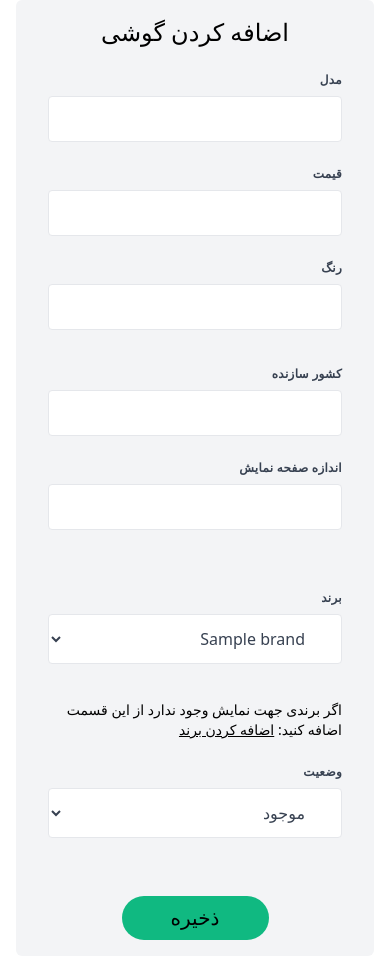
After one commit to hosein-1/Mobile-phone-warehousing, a Django app: template mobile/templates/mobile/create_mobile.html in a window 390 px wide. The commit adds this page. Run offline with Django 5.2, Linux system fonts and the light colour scheme; the template is opened without the code that fills it: values that come from a table or form of the project are taken from there, others are empty; tables that the repository leaves empty hold one stand-in row (values such as "Sample post").

Commit message:
Addmobile create view with templates

```diff
--- a/config/settings.py
+++ b/config/settings.py
@@ -56,7 +56,7 @@ ROOT_URLCONF = 'config.urls'
 TEMPLATES = [
     {
         'BACKEND': 'django.template.backends.django.DjangoTemplates',
-        'DIRS': [],
+        'DIRS': [str(BASE_DIR.joinpath('templates'))],
         'APP_DIRS': True,
         'OPTIONS': {
             'context_processors': [
--- a/config/urls.py
+++ b/config/urls.py
@@ -19,5 +19,5 @@ from django.urls import path, include
 
 urlpatterns = [
     path('admin/', admin.site.urls),
-    path('mobiles/', include('mobile.urls')),
+    path('mobile/', include('mobile.urls')),
 ]
--- /dev/null
+++ b/mobile/forms.py
@@ -0,0 +1,8 @@
+from django import forms
+
+from .models import Mobile
+
+class MobileForm(forms.ModelForm):
+    class Meta:
+        model = Mobile
+        fields = ['brand', 'model', 'price', 'color', 'screen_size', 'status', 'country_of_origin']
--- /dev/null
+++ b/mobile/templates/mobile/create_mobile.html
@@ -0,0 +1,89 @@
+{% extends 'base.html' %}
+
+{% block title %} Phone Create {% endblock %}
+
+{% block body %}
+
+<div class="flex items-center justify-center min-h-screen container">
+
+    <div class="bg-gray-100 p-4 rounded-md">
+        <div class="text-center mb-6">
+            <span class="text-2xl">اضافه کردن گوشی</span>
+        </div>
+
+        <div class="container">
+            <form method="post" class="w-full max-w-lg">
+                {% csrf_token %}
+                <div class="flex flex-wrap -mx-3 mb-6">
+                    <div class="w-full md:w-1/2 px-3 mb-6">
+                        <label class="block uppercase tracking-wide text-gray-700 text-xs font-bold mb-2" for="grid-last-name">
+                        مدل
+                        </label>
+                        <input name="model" class="appearance-none block w-full text-gray-700 border border-gray-200 rounded py-3 px-4 leading-tight focus:outline-none focus:bg-white focus:border-gray-500" id="grid-last-name" type="text">
+                    </div>
+                <div class="w-full md:w-1/2 px-3 mb-6">
+                    <label class="block uppercase tracking-wide text-gray-700 text-xs font-bold mb-2" for="grid-last-name">
+                    قیمت
+                    </label>
+                    <input name="price" class="appearance-none block w-full text-gray-700 border border-gray-200 rounded py-3 px-4 leading-tight focus:outline-none focus:bg-white focus:border-gray-500" id="grid-last-name" type="text">
+                </div>
+                <div class="w-full md:w-1/2 px-3 mb-6">
+                    <label class="block uppercase tracking-wide text-gray-700 text-xs font-bold mb-2" for="grid-first-name">
+                    رنگ
+                    </label>
+                    <input name="color" class="appearance-none block w-full text-gray-700 border rounded py-3 px-4 mb-3 leading-tight focus:outline-none focus:bg-white" id="grid-first-name" type="text">
+                </div>
+                <div class="w-full md:w-1/2 px-3 mb-6">
+                    <label class="block uppercase tracking-wide text-gray-700 text-xs font-bold mb-2" for="grid-last-name">
+                    کشور سازنده
+                    </label>
+                    <input name="country_of_origin" class="appearance-none block w-full text-gray-700 border border-gray-200 rounded py-3 px-4 leading-tight focus:outline-none focus:bg-white focus:border-gray-500" id="grid-last-name" type="text">
+                </div>
+                <div class="w-full md:w-1/2 px-3 mb-6 md:mb-0">
+                    <label class="block uppercase tracking-wide text-gray-700 text-xs font-bold mb-2" for="grid-first-name">
+                    اندازه صفحه نمایش
+                    </label>
+                    <input name="screen_size" class="appearance-none block w-full text-gray-700 border rounded py-3 px-4 mb-3 leading-tight focus:outline-none focus:bg-white" id="grid-first-name" type="text">
+                </div>
+                </div>
+
+                <div class="flex flex-wrap -mx-3 mb-2">
+
+                <div class="w-full md:w-1/3 px-3 mb-6 md:mb-0">
+                    <label class="block uppercase tracking-wide text-gray-700 text-xs font-bold mb-2" for="grid-state">
+                    برند
+                    </label>
+                    <div class="relative">
+                    <select class="block w-full bg-white border border-gray-200 text-gray-700 py-3 px-4 pr-8 rounded leading-tight focus:outline-none focus:bg-white focus:border-gray-500" name="brand" id="grid-state">
+                        {% for brand in brands %}
+                            <option value="{{ brand.id }}">{{ brand }}</option>
+                        {% endfor %}
+                    </select>
+
+                    </div>
+                </div>
+                <p class="block text-sm px-3 mt-3">اگر برندی جهت نمایش وجود ندارد از این قسمت اضافه کنید: <a href="" class="underline">اضافه کردن برند</a> </p>
+                <div class="w-full md:w-1/3 px-3 mt-6 mb-6 md:mb-0">
+                    <label class="block uppercase tracking-wide text-gray-700 text-xs font-bold mb-2" for="grid-state">
+                    وضعیت
+                    </label>
+                    <div class="relative">
+                    <select class="block w-full bg-white border border-gray-200 text-gray-700 py-3 px-4 pr-8 rounded leading-tight focus:outline-none focus:bg-white focus:border-gray-500" name="status" id="grid-state">
+                        <option value="available">موجود</option>
+                        <option value="unavailable">ناموجود</option>
+                    </select>
+
+                    </div>
+                </div>
+
+                </div>
+                <div class="flex justify-center mt-6">
+                    <button class="text-xl bg-emerald-500 p-2 w-1/2 text-center mt-2.5 md:mt-0 rounded-full">ذخیره</button>
+                </div>
+            </form>
+        </div>
+    </div>
+
+</div>
+
+  {% endblock %}
--- a/mobile/urls.py
+++ b/mobile/urls.py
@@ -0,0 +1,10 @@
+from django.urls import path
+
+from . import views
+
+app_name = 'mobile'
+
+urlpatterns = [
+    path('list/', views.MobileListView.as_view(), name='mobiles_list'),
+    path('create/', views.MobileCreateView.as_view(), name='mobile_create'),
+]
--- /dev/null
+++ b/static/scripts/app.js
@@ -0,0 +1,9 @@
+const messeageClose = document.querySelectorAll(".message-close");
+const toastMessage = document.querySelectorAll(".toast-message");
+
+messeageClose.forEach((btn,i) => {
+    btn.addEventListener("click", function(){
+        toastMessage[i].style.display = "none";
+
+    })
+})
--- a/static/src/app.css
+++ b/static/src/app.css
@@ -556,6 +556,10 @@ video {
 
 .container {
   width: 100%;
+  margin-right: auto;
+  margin-left: auto;
+  padding-right: 1rem;
+  padding-left: 1rem;
 }
 
 @media (min-width: 640px) {
@@ -628,8 +634,69 @@ video {
   position: sticky;
 }
 
+.right-2 {
+  right: 0.5rem;
+}
+
+.top-20 {
+  top: 5rem;
+}
+
+.z-20 {
+  z-index: 20;
+}
+
+.-mx-3 {
+  margin-left: -0.75rem;
+  margin-right: -0.75rem;
+}
+
+.mb-2 {
+  margin-bottom: 0.5rem;
+}
+
+.mb-3 {
+  margin-bottom: 0.75rem;
+}
+
+.mb-6 {
+  margin-bottom: 1.5rem;
+}
+
+.ml-5 {
+  margin-left: 1.25rem;
+}
+
+.ms-auto {
+  margin-inline-start: auto;
+}
+
+.mt-2\.5 {
+  margin-top: 0.625rem;
+}
+
+.mt-3 {
+  margin-top: 0.75rem;
+}
+
+.mt-6 {
+  margin-top: 1.5rem;
+}
+
 .block {
   display: block;
+}
+
+.inline {
+  display: inline;
+}
+
+.flex {
+  display: flex;
+}
+
+.inline-flex {
+  display: inline-flex;
 }
 
 .table {
@@ -648,6 +715,41 @@ video {
   display: none;
 }
 
+.size-4 {
+  width: 1rem;
+  height: 1rem;
+}
+
+.size-5 {
+  width: 1.25rem;
+  height: 1.25rem;
+}
+
+.min-h-screen {
+  min-height: 100vh;
+}
+
+.w-1\/2 {
+  width: 50%;
+}
+
+.w-fit {
+  width: -moz-fit-content;
+  width: fit-content;
+}
+
+.w-full {
+  width: 100%;
+}
+
+.max-w-lg {
+  max-width: 32rem;
+}
+
+.flex-shrink-0 {
+  flex-shrink: 0;
+}
+
 .border-collapse {
   border-collapse: collapse;
 }
@@ -656,12 +758,171 @@ video {
   transform: translate(var(--tw-translate-x), var(--tw-translate-y)) rotate(var(--tw-rotate)) skewX(var(--tw-skew-x)) skewY(var(--tw-skew-y)) scaleX(var(--tw-scale-x)) scaleY(var(--tw-scale-y));
 }
 
+.appearance-none {
+  -webkit-appearance: none;
+     -moz-appearance: none;
+          appearance: none;
+}
+
+.flex-wrap {
+  flex-wrap: wrap;
+}
+
 .content-start {
   align-content: flex-start;
 }
 
+.items-center {
+  align-items: center;
+}
+
+.justify-center {
+  justify-content: center;
+}
+
+.justify-between {
+  justify-content: space-between;
+}
+
+.space-y-3 > :not([hidden]) ~ :not([hidden]) {
+  --tw-space-y-reverse: 0;
+  margin-top: calc(0.75rem * calc(1 - var(--tw-space-y-reverse)));
+  margin-bottom: calc(0.75rem * var(--tw-space-y-reverse));
+}
+
+.rounded {
+  border-radius: 0.25rem;
+}
+
+.rounded-full {
+  border-radius: 9999px;
+}
+
+.rounded-lg {
+  border-radius: 0.5rem;
+}
+
+.rounded-md {
+  border-radius: 0.375rem;
+}
+
 .border {
   border-width: 1px;
+}
+
+.border-gray-200 {
+  --tw-border-opacity: 1;
+  border-color: rgb(229 231 235 / var(--tw-border-opacity));
+}
+
+.border-yellow-200 {
+  --tw-border-opacity: 1;
+  border-color: rgb(254 240 138 / var(--tw-border-opacity));
+}
+
+.bg-emerald-500 {
+  --tw-bg-opacity: 1;
+  background-color: rgb(16 185 129 / var(--tw-bg-opacity));
+}
+
+.bg-gray-100 {
+  --tw-bg-opacity: 1;
+  background-color: rgb(243 244 246 / var(--tw-bg-opacity));
+}
+
+.bg-white {
+  --tw-bg-opacity: 1;
+  background-color: rgb(255 255 255 / var(--tw-bg-opacity));
+}
+
+.bg-yellow-100 {
+  --tw-bg-opacity: 1;
+  background-color: rgb(254 249 195 / var(--tw-bg-opacity));
+}
+
+.p-2 {
+  padding: 0.5rem;
+}
+
+.p-4 {
+  padding: 1rem;
+}
+
+.px-3 {
+  padding-left: 0.75rem;
+  padding-right: 0.75rem;
+}
+
+.px-4 {
+  padding-left: 1rem;
+  padding-right: 1rem;
+}
+
+.py-3 {
+  padding-top: 0.75rem;
+  padding-bottom: 0.75rem;
+}
+
+.pr-8 {
+  padding-right: 2rem;
+}
+
+.text-center {
+  text-align: center;
+}
+
+.text-2xl {
+  font-size: 1.5rem;
+  line-height: 2rem;
+}
+
+.text-sm {
+  font-size: 0.875rem;
+  line-height: 1.25rem;
+}
+
+.text-xl {
+  font-size: 1.25rem;
+  line-height: 1.75rem;
+}
+
+.text-xs {
+  font-size: 0.75rem;
+  line-height: 1rem;
+}
+
+.font-bold {
+  font-weight: 700;
+}
+
+.uppercase {
+  text-transform: uppercase;
+}
+
+.leading-tight {
+  line-height: 1.25;
+}
+
+.tracking-wide {
+  letter-spacing: 0.025em;
+}
+
+.text-gray-700 {
+  --tw-text-opacity: 1;
+  color: rgb(55 65 81 / var(--tw-text-opacity));
+}
+
+.text-yellow-800 {
+  --tw-text-opacity: 1;
+  color: rgb(133 77 14 / var(--tw-text-opacity));
+}
+
+.underline {
+  text-decoration-line: underline;
+}
+
+.opacity-50 {
+  opacity: 0.5;
 }
 
 .filter {
--- /dev/null
+++ b/templates/base.html
@@ -0,0 +1,19 @@
+{% load static %}
+
+<!DOCTYPE html>
+<html lang="fa" dir="rtl">
+<head>
+    <meta charset="UTF-8">
+    <meta name="viewport" content="width=device-width, initial-scale=1.0">
+<title>{% block title %}{% endblock %}</title>
+<link rel="stylesheet" href="{% static 'src/app.css' %}">
+</head>
+<body>
+{% include 'errors.html' %}
+{% block body %} {% endblock %}
+
+<script src="{% static 'scripts/app.js' %}"></script>
+{% block script %}
+{% endblock %}
+</body>
+</html>
--- /dev/null
+++ b/templates/errors.html
@@ -0,0 +1,32 @@
+<div class="fixed z-20 top-20 right-2 md:top-32 md:right-7">
+
+    <div class="space-y-3">
+
+        {% if form.errors %}
+        {% for field in form %}
+
+             {% for error in field.errors %}
+
+        <div class="toast-message w-fit bg-yellow-100 border border-yellow-200 text-sm text-yellow-800 rounded-lg" role="alert">
+          <div class="flex justify-between p-4">
+            <div class="ms-auto">
+              <button type="button" class="message-close inline-flex flex-shrink-0 justify-center items-center size-5 rounded-lg text-yellow-800 opacity-50 hover:opacity-100 focus:outline-none focus:opacity-100">
+                <span class="sr-only">Close</span>
+                <svg class="ml-5 flex-shrink-0 size-4" xmlns="http://www.w3.org/2000/svg" width="24" height="24" viewBox="0 0 24 24" fill="none" stroke="currentColor" stroke-width="2" stroke-linecap="round" stroke-linejoin="round">
+                  <path d="M18 6 6 18"></path>
+                  <path d="m6 6 12 12"></path>
+                </svg>
+              </button>
+            </div>
+
+            {{field.label}}: {{ error|escape }}
+
+          </div>
+        </div>
+        {% endfor %}
+
+        {% endfor %}
+  {% endif %}
+
+      </div>
+</div>
```
Also changed, not shown: other parts of static/src/app.css (+51 -0 lines), mobile/views.py (+20 -1 lines), tailwind.config.js (+12 -3 lines).
